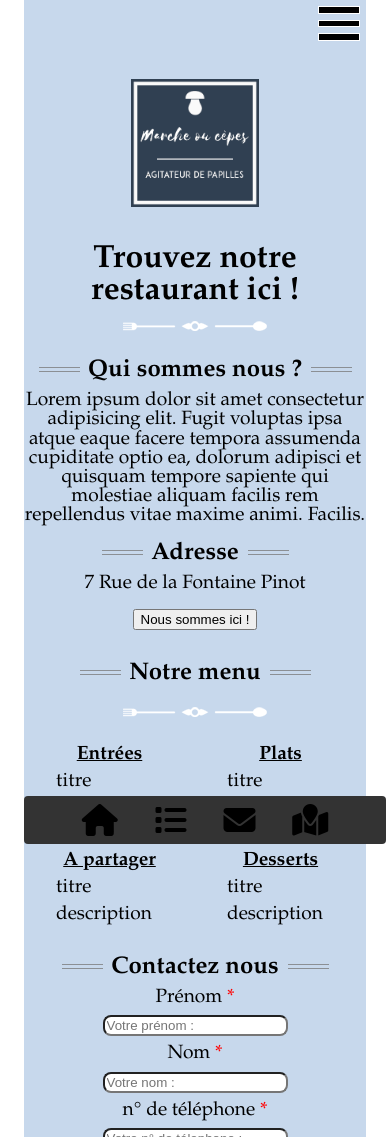
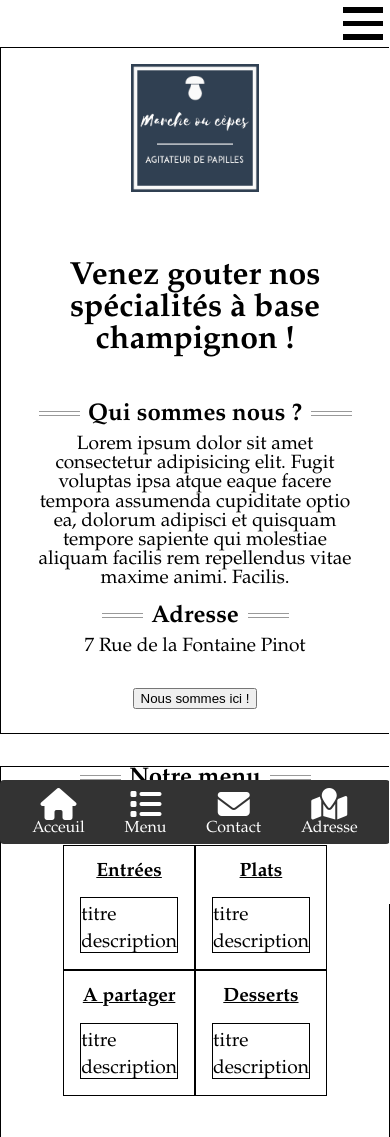
Before and after one commit to SimonBnt/Marche_ou_cepes_site_vitrine_restaurateur, a PHP site: page / in a window 390 px wide. Shown: the top 1137 px of the page. Run offline with PHP 8.4, Linux system fonts and the light colour scheme; some libraries are stand-ins or nearby versions.

Commit message:
frontend et breakpoint

```diff
--- a/assets/js/script.js
+++ b/assets/js/script.js
@@ -19,15 +19,12 @@ function closeBurgerMenu() {
 
 // ---- Bottom fixed Navbar script ---- //
 
-let previousScrollPosition = window.pageYOffset;
-let currentScrollPosition = window.pageYOffset;
+// let previousScrollPosition = window.pageYOffset;
+// let currentScrollPosition = window.pageYOffset;
 
-window.onscroll = function() {
-  if (previousScrollPosition > currentScrollPosition) {
-    navbar.style.bottom = "-50px";
-    }
-    navbar.style.bottom = "0";
-}
-
-
-// ---- Form validation script ---- //
+// window.onscroll = function() {
+//   if (previousScrollPosition > currentScrollPosition) {
+//     navbar.style.bottom = "-100px";
+//     }
+//     navbar.style.bottom = "0";
+// }
--- a/index.html
+++ b/index.html
@@ -32,10 +32,18 @@
 </head>
 <body>
 
+        <!-- // ---- Application Navbar ---- // -->
+
+    <nav id="navbar">
+            <a href="#home"><i class="fa-solid fa-house"></i>Acceuil</a>
+            <a href="#menu"><i class="fa-solid fa-list"></i>Menu</a>
+            <a href="#contact_form"><i class="fa-solid fa-envelope"></i>Contact</a>
+            <a href="#map"><i class="fa-solid fa-map-location"></i>Adresse</a>
+    </nav>
+
     <!-- // ---- Application Header ---- // -->
 
     <header class="default">
-
 
     <!-- // ---- Application Mobile First MenuBurger ---- // -->
         <div id="burgerMenu_container">
@@ -58,19 +66,6 @@
             </div>
         </div>
 
-        <div id="navbar_container">
-
-            <!-- // ---- Application bottom fixed Navbar icons ---- // -->
-
-            <nav id="navbar">
-                <div>
-                    <a href="#home"><i class="fa-solid fa-house"></i></a>
-                    <a href="#menu"><i class="fa-solid fa-list"></i></a>
-                    <a href="#contact_form"><i class="fa-solid fa-envelope"></i></a>
-                    <a href="#map"><i class="fa-solid fa-map-location"></i></a>
-                </div>
-            </nav>
-        </div>
     </header>
 
     <!-- // ---- Application Main ---- // -->
@@ -83,10 +78,10 @@
             <div id="normalsize_logo_container">
                 <img id="normalsize_logo" src="/assets/img/logo.png" alt="Logo Marche ou cèpes">
             </div>
-            <h1>Trouvez notre restaurant ici !</h1>
+            <h1>Venez gouter nos spécialités à base champignon !</h1>
             <img src="/assets/img/slide-separator_white.png" alt="">
             <h2>Qui sommes nous ?</h2>
-            <p>Lorem ipsum dolor sit amet consectetur adipisicing elit. Fugit voluptas ipsa atque eaque facere tempora assumenda cupiditate optio ea, dolorum adipisci et quisquam tempore sapiente qui molestiae aliquam facilis rem repellendus vitae maxime animi. Facilis. </p>
+            <p id="bio">Lorem ipsum dolor sit amet consectetur adipisicing elit. Fugit voluptas ipsa atque eaque facere tempora assumenda cupiditate optio ea, dolorum adipisci et quisquam tempore sapiente qui molestiae aliquam facilis rem repellendus vitae maxime animi. Facilis. </p>
             <h2>Adresse</h2>
             <p id="adresse">7 Rue de la Fontaine Pinot </p>
             <button id="cta_where">
@@ -102,23 +97,31 @@
             <div id="menu_grid" >
                 <div id="top_left" class="padding">
                     <h3>Entrées</h3>
+                    <div id="dishes">
                         <p class="align-start">titre</p>
                         <p class="align-start">description</p>
                     </div>
+                </div>
                 <div id="top_right" class="padding">
                     <h3>Plats</h3>
+                    <div id="dishes">
                         <p class="align-start">titre</p>
                         <p class="align-start">description</p>
                     </div>
+                </div>
                 <div id="bottom_left" class="padding">
                     <h3>A partager</h3>
+                    <div id="dishes">
                         <p class="align-start">titre</p>
                         <p class="align-start">description</p>
                     </div>
+                </div>
                 <div id="bottom_right" class="padding">
                     <h3>Desserts</h3>
+                    <div id="dishes">
                         <p class="align-start">titre</p>
                         <p class="align-start">description</p>
+                    </div>
                 </div>
             </div>
         </section>
@@ -146,7 +149,7 @@
                     </div>
                     <div id="div_txtarea" class="labelinput_flex_container">
                         <label id="label3" for="message" class="active">Votre message</label>
-                        <input id="input3" type="text" name="message" placeholder="Votre message :" required>
+                        <textarea id="textarea" type="text" name="message" required></textarea>
                     </div>
                     <div id="form_btn">
                         <button id="form_send">Envoyez !</button>
@@ -169,8 +172,8 @@
 
     <!-- // ---- Application Footer ---- // -->
 
-    <footer>
-        <span><a href="/mention_légales.html"><p id="legalmention">Mentions légales</p></a></span>
+    <footer class="default">
+        <span><a href="/mention_légales.html"><p id="legalmention">@Mentions légales</p></a></span>
     </footer>
 </body>
 </html>
--- a/src/sass/abstracts/_mixins.scss
+++ b/src/sass/abstracts/_mixins.scss
@@ -12,17 +12,17 @@
 }
 
 @mixin respondTo($breakpoint) {
-    @if ($breakpoint == mobile) {
-        @media (min-width: 321px) {
-            @content;
-        }
-    }
-    @if ($breakpoint == tablette) {
+    @if ($breakpoint == sm) {
         @media (min-width: 768px) {
             @content;
         }
     }
-    @if ($breakpoint == desktop) {
+    @if ($breakpoint == md) {
+        @media (min-width: 1025px) {
+            @content;
+        }
+    }
+    @if ($breakpoint == lg) {
         @media (min-width: 1224px) {
             @content;
         }
--- a/src/sass/components/_buttons.scss
+++ /dev/null
@@ -1,3 +0,0 @@
-// button {
-//     color: red;
-// }
--- a/src/sass/components/_contact-form.scss
+++ b/src/sass/components/_contact-form.scss
@@ -1,43 +1,120 @@
+section#contact_form {
+    @include flex($justify: center);
+    flex-direction: column;
+    align-items: center;
+
+    h2 {
+        font-size: 1.5rem;
+        margin-bottom: 2rem;
+
+        @include respondTo(sm) {
+            font-size: 2rem;
+        }
+
+        @include respondTo(md) {
+            font-size: 2.5rem;
+        }
+    }
+
+    form {
+        margin-top: 1rem;
+        @include respondTo(sm) {
+            width: 768px;
+        }
+
+        @include respondTo(md) {
+            width: 1200px;
+        }
         fieldset#form_grid {
-    padding-bottom: 1rem;
+
+            @include respondTo(sm) {
+
+                @include grid(repeat(1fr, 2), repeat(1fr, 3));
+
+                #div_firstname {
+                    grid-column: 1/2;
+                    grid-row: 1/2;
+                }
+                #div_lastname{
+                    grid-column: 2/2;
+                    grid-row: 1/2;
+                }
+                #div_phonenumber {
+                    grid-column: 1/2;
+                    grid-row: 2/3;
+                }
+                #div_txtarea {
+                    grid-column: 2/2;
+                    grid-row: 2/3;
+                }
+                #form_btn {
+                    grid-column: 1/3;
+                    grid-row: 3/3;
+                }
+            }
 
             .labelinput_flex_container{
                 @include flex($justify: center);
                 flex-direction: column;
 
-        label, div, input {
+                @include respondTo(sm) {
+                    padding: 0 2rem 0 2rem;
+                }
+
+                @include respondTo(md) {
+                    padding: 0 4rem 0 4rem;
+                }
+
+                label {
                     margin-bottom: 0.5rem;
+
+                    @include respondTo(sm) {
+                        font-size: 1.5rem;
                     }
+
+                    @include respondTo(md) {
+                        font-size: 1.5rem;
+                    }
+                }
+
                 label::after {
                     content: " *";
                     color: red;
                 }
+
                 input {
+                    margin-bottom: 0.5rem;
                     border-radius: 0.5rem;
+
+                    @include respondTo(sm) {
+                        width: 100%;
+                        font-size: 1rem;
+                    }
+
+                    @include respondTo(md) {
+                        font-size: 1.25rem;
+                    }
+                }
+
+                #textarea {
+                    margin: 0;
+                    padding: 0;
+                    width: 100%;
+                    height: 4rem;
+                }
+            }
+
+            #form_btn {
+                margin: 1rem 0 1rem 0;
+
+                #form_send {
+                    margin-top: 1rem;
+
+                    @include respondTo(sm) {
+                        font-size: 1.5rem;
                     }
                 }
             }
-
-@include respondTo(desktop) {
-    fieldset#form_grid {
-
-        @include grid(repeat(1fr, 2), repeat(1fr, 4));
-
-        #div_firstname {
-            grid-row: 1/4;
-        }
-        #div_lastname{
-            grid-row: 2/4;
-        }
-        #div_phonenumber {
-            grid-row: 2/4;
-        }
-        #div_txtarea {
-            grid-row: 3/4;
-        }
-        #form_btn {
-            grid-row: 4/4;
-            grid-column: 2/4;
         }
     }
 }
--- a/src/sass/components/_home.scss
+++ b/src/sass/components/_home.scss
@@ -1,26 +1,86 @@
 #home {
+    @include flex($justify: center);
+    flex-direction: column;
+    align-items: center;
+
+    @include respondTo(sm) {
+        height: 80vh;
+    }
+
+    @include respondTo(md) {
+        height: 100vh;
+    }
 
     div#normalsize_logo_container {
 
         img#normalsize_logo {
             height: 8rem;
             width: 8rem;
-            padding: 2rem;
-        }
-        @include respondTo(desktop) {
-            img#normalsize_logo {
-                height: 14rem;
-                width: 14rem;
-                padding: 2rem;
+            margin-top: 1rem;
+            margin-bottom: 4rem;
+
+            @include respondTo(sm) {
+                    height: 14rem;
+                    width: 14rem;
+            }
+            @include respondTo(md) {
+                    height: 18rem;
+                    width: 18rem;
             }
         }
+    }
 
+    h1 {
+        font-size: 2rem;
+        margin-left: 2rem;
+        margin-right: 2rem;
+        padding-bottom: 0.5rem;
+
+        @include respondTo(sm) {
+            font-size: 3rem;
+        }
+
+        @include respondTo(md) {
+            font-size: 3.5rem;
+        }
     }
+
+    h2{
+        font-size: 1.5rem;
+        padding-top: 1rem;
+        padding-bottom: 0.5rem;
+
+        @include respondTo(sm) {
+            font-size: 2rem;
+        }
+
+        @include respondTo(md) {
+            font-size: 2.5rem;
+        }
+    }
+
+    p#bio {
+        padding: 0 2rem 0 2rem;
+
+        @include respondTo(sm) {
+            padding: 0 8rem 0 8rem;
+        }
+
+        @include respondTo(md) {
+            padding: 0 18rem 0 18rem;
+        }
+    }
+
     p#adresse {
         padding-bottom: 1rem;
     }
+
     #cta_where {
-        margin-bottom: 1rem;
+        margin: 1rem 0 1.5rem 0;
+
+    @include respondTo(sm) {
+        font-size: 1.5rem;
+    }
 
         a {
             color: black;
--- /dev/null
+++ b/src/sass/components/_legalmention.scss
@@ -0,0 +1,29 @@
+footer {
+
+    span {
+        margin: 1rem;
+
+        @include respondTo(sm) {
+            margin: 0;
+        }
+
+        a {
+            color: black;
+            text-decoration: none;
+
+            p#legalmention {
+                margin-left: 1.5rem;
+                margin-right: 1.5rem;
+                margin-bottom: 2.5rem;
+                padding-top: 0.5rem;
+                padding-bottom: 1rem;
+                text-align: center;
+
+                @include respondTo(sm) {
+                    margin-bottom: 0;
+                    font-size: 1.5rem;
+                }
+            }
+        }
+    }
+}
--- a/src/sass/components/_map.scss
+++ b/src/sass/components/_map.scss
@@ -1,8 +1,9 @@
 section#map {
   padding: 1rem;
+  margin-bottom: 0;
 
   #map_container {
-    border: solid white;
+    border: solid #333 1px;
     border-radius: 0.5rem;
     height: 350px;
     z-index: 250;
--- a/src/sass/components/_menu-burger.scss
+++ b/src/sass/components/_menu-burger.scss
@@ -12,6 +12,7 @@
   padding-top: 60px;
   transition: right 0.5s ease;
   border-left: solid white 2px;
+
 
   .close {
     position: absolute;
@@ -60,4 +61,8 @@ div#burger_grid {
     border: solid 1px white;
     margin: 6px 6px;
   }
+
+  @include respondTo(sm) {
+    display: none;
+  }
 }
--- a/src/sass/components/_menu.scss
+++ b/src/sass/components/_menu.scss
@@ -1,45 +1,74 @@
 #menu {
+    @include flex($justify: center);
+    flex-direction: column;
+    align-items: center;
+
     h2 {
-        padding: 1rem;
+        font-size: 1.5rem;
+        margin-bottom: 2rem;
+
+        @include respondTo(sm) {
+            font-size: 2rem;
+        }
+
+        @include respondTo(md) {
+            font-size: 2.5rem;
+        }
     }
+
     div#menu_grid {
+        margin-bottom: 4rem;
         @include grid(repeat(1fr, 2), repeat(1fr, 2));
 
         .padding {
             padding: 1rem;
+            border: solid black 1px;
         }
+
         #top_left {
             grid-column: 1/2;
             grid-row: 1/2;
+        }
 
-        }
         #top_right {
             grid-column: 2/2;
             grid-row: 1/2;
         }
+
         #bottom_left {
             grid-column: 1/2;
             grid-row: 2/2;
         }
+
         #bottom_right {
             grid-column: 2/2;
             grid-row: 2/2;
         }
+
         p.align-start{
             text-align: start;
             padding-top: 0.5rem;
-            margin-left: 1rem;
-        }
-        h3 {
-            text-decoration: underline;
+
+            @include respondTo(sm) {
+                margin-right: 12rem;
+            }
+
+            @include respondTo(md) {
+                padding-left: 6rem;
+            }
         }
 
+        h3 {
+            margin-bottom: 1rem;
+            text-decoration: underline;
+
+            @include respondTo(sm) {
+                font-size: 1.5rem;
+            }
+        }
+
+        #dishes {
+            border: solid black 1px;
+        }
     }
 }
-
-@include respondTo(desktop) {
-
-    .align-start {
-        padding-left: 12rem;
-    }
-}
--- a/src/sass/components/_navbar.scss
+++ b/src/sass/components/_navbar.scss
@@ -1,18 +1,28 @@
-div#navbar_container {
-
 #navbar {
+    @include flex($justify: center);
     border-radius: 0.25rem;
     background-color: #333;
-        overflow: hidden;
     position: fixed;
-        bottom: -50px;
-        width: 362px;
-        transition: 0.4s;
+    bottom: 0;
+    width: 100%;
     z-index: 500;
 
+    @include respondTo(sm) {
+        position: sticky;
+        top: 0;
+    }
+
     a {
-            color: black;
-            padding: 1rem;
+        @include flex($justify: center);
+        flex-direction: column;
+        text-decoration: none;
+        color: white;
+        padding: 0.5rem 1.25rem 0.5rem 1.25rem ;
+        font-size: 1rem;
+
+        @include respondTo(sm) {
+            padding: 1rem 4rem 1rem 4rem ;
+        }
 
         :hover {
             color: white;
@@ -20,9 +30,6 @@ div#navbar_container {
 
         i{
             font-size: xx-large;
-                padding-top: 0.5rem;
-                padding-bottom: 0.5rem;
         }
     }
 }
-}
--- a/src/sass/layout/_default.scss
+++ b/src/sass/layout/_default.scss
@@ -3,35 +3,16 @@ html {
 
     body {
         font-family: Garamond, serif;
-        // background-color: #304052e8 !important;
-        // border: solid white 2px;
+        height: 200vh;
 
         .default {
             text-align: center;
-            margin-left: 1.5rem;
-            margin-right: 1.5rem;
             z-index: 1;
-            background-color: #c7d8ec;
-
 
             section.section {
-                // border-right: solid white 1.5px;
-                // border-left: solid white 1.5px;
-                // border-bottom: solid white 2px;
+                border: solid black 1px;
+                margin-bottom: 2rem;
 
-
-                h1 {
-                    font-size: 2rem;
-                    margin-left: 1rem;
-                    margin-right: 1rem;
-                    padding-bottom: 0.5rem;
-                }
-
-                h2{
-                    font-size: 1.5rem;
-                    padding-top: 1rem;
-                    padding-bottom: 0.5rem;
-                }
                 h2::before {
                     content: url(/assets/img/double_line.png);
                     margin: 0.25rem;
@@ -44,10 +25,3 @@ html {
         }
     }
 }
-
-// @include respondTo(desktop) {
-//     main {
-//         margin-left: 4rem;
-//         margin-right: 4rem;
-//     }
-// }
--- a/src/sass/layout/_footer.scss
+++ /dev/null
@@ -1,23 +0,0 @@
-footer {
-
-    span {
-        margin: 1rem;
-
-        a {
-            color: black;
-            text-decoration: none;
-
-            p#legalmention {
-                // border: solid white 1px;
-                border-radius: 0.25rem;
-                margin-left: 1.5rem;
-                margin-right: 1.5rem;
-                margin-bottom: 2.5rem;
-                padding-top: 0.5rem;
-                padding-bottom: 1rem;
-                text-align: center;
-                // background-color: #c7d8ec;
-            }
-        }
-    }
-}
--- a/src/sass/styles.scss
+++ b/src/sass/styles.scss
@@ -4,6 +4,6 @@
 
 @import "abstracts/variables", "abstracts/mixins";
 
-@import "components/buttons", "components/contact-form", "components/home", "components/menu", "components/map", "components/navbar", "components/menu-burger";
+@import "components/buttons", "components/contact-form", "components/home", "components/menu", "components/map", "components/navbar", "components/menu-burger", "components/legalmention";
 
 @import "pages/admin_connexion.scss", "pages/user_page.scss", "pages/admin_page.scss";
```
Also changed, not shown: assets/css/styles.min.css, 1 other file. Lines whose indentation alone changed are shown as unchanged.
